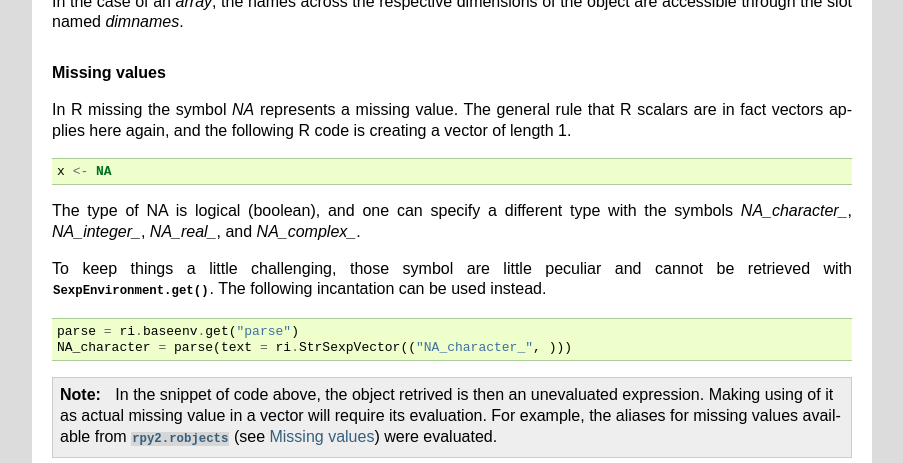
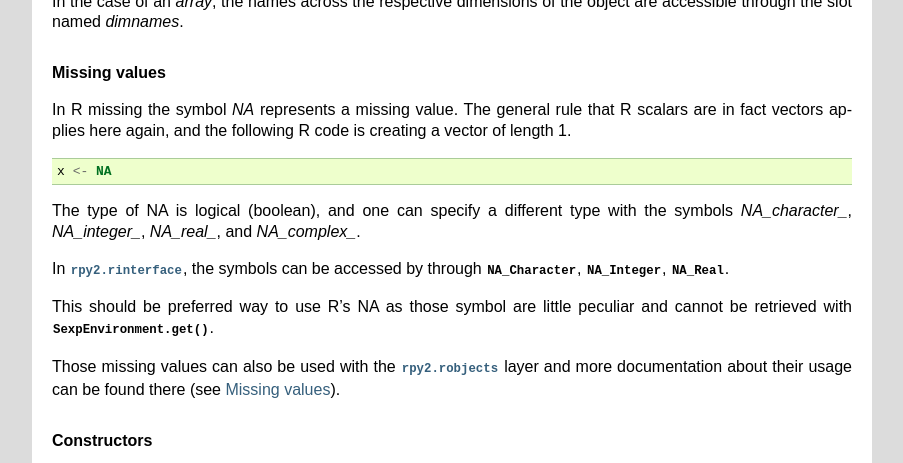
Before and after one commit to rpy2/rpy2, a Sphinx documentation site: the page built from doc/source/rinterface.rst, in a window 1280 px wide and 900 px high, scrolled down 6937 px, cut to the strip 0-463 px from the top of the window. Shown: the whole strip, without its empty margins (198-1101 px from the left). Built offline with Sphinx 7.4.7, drawn with Linux system fonts in a browser that asks for light colours; formulas are drawn with MathJax 3; cross-references to code outside the pages are shown as plain code.

Commit message:
Edits to describe the NA instances
--HG--
branch : version_2.1.x

```diff
--- a/doc/source/rinterface.rst
+++ b/doc/source/rinterface.rst
@@ -512,21 +512,18 @@ The type of NA is logical (boolean), and one can specify a different
 type with the symbols
 *NA_character_*, *NA_integer_*, *NA_real_*, and *NA_complex_*.
 
-To keep things a little challenging, those symbol are little
+In :mod:`rpy2.rinterface`, the symbols can be accessed by through
+:data:`NA_Character`,
+:data:`NA_Integer`,
+:data:`NA_Real`.
+
+
+This should be preferred way to use R's NA as those symbol are little
 peculiar and cannot be retrieved with :meth:`SexpEnvironment.get`.
-The following incantation can be used instead.
 
-.. code-block:: python
-
-   parse = ri.baseenv.get("parse")
-   NA_character = parse(text = ri.StrSexpVector(("NA_character_", )))
-
-.. note::
-
-   In the snippet of code above, the object retrived is then an unevaluated
-   expression. Making using of it as actual missing value in a vector will
-   require its evaluation. For example, the aliases for missing values available from
-   :mod:`rpy2.robjects` (see :ref:`robjects-missingvalues`) were evaluated.
+Those missing values can also be used with the :mod:`rpy2.robjects` layer
+and more documentation about their usage can be found there
+(see :ref:`robjects-missingvalues`).
 
 .. rubric:: Constructors
 
```
